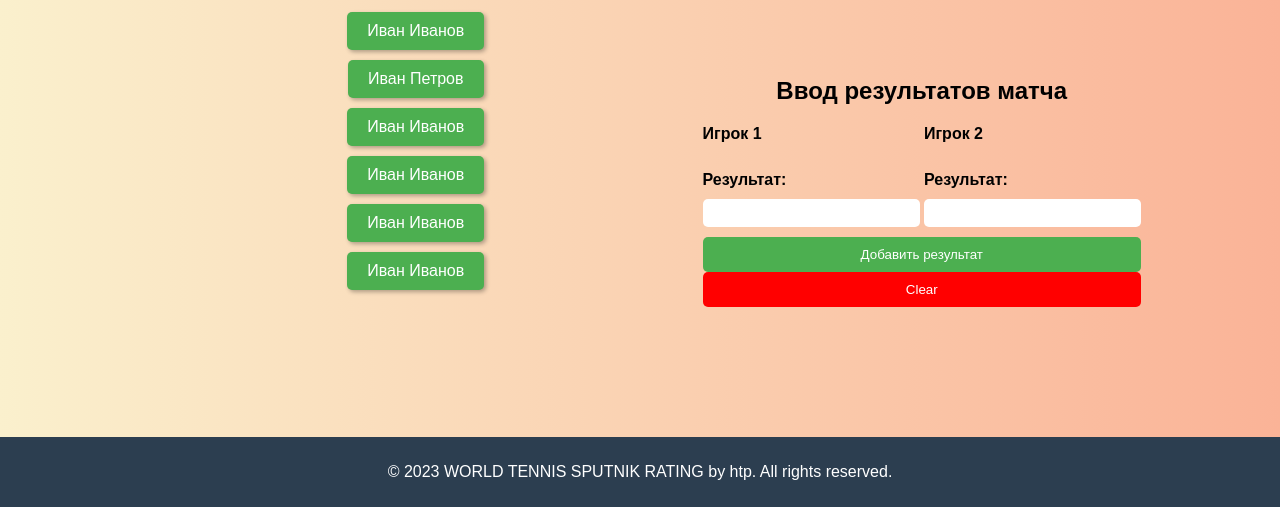
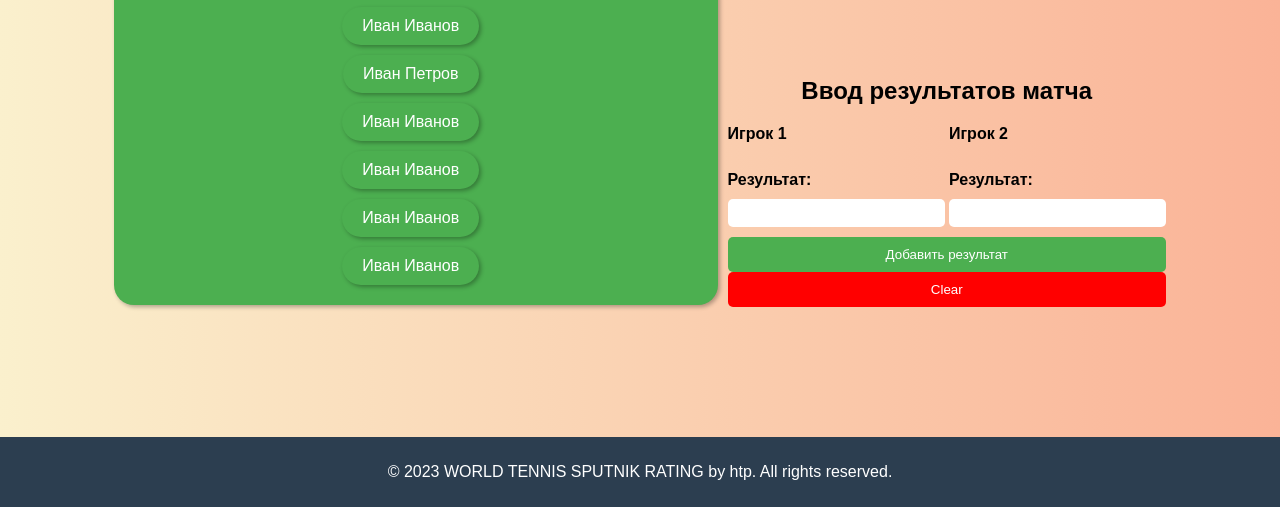
Before and after one commit to wabdavaloper/nprTennisService, a website: page frontend/index.html in a window 1280 px wide. Shown: the part 293-800 px from the top of the page. Drawn offline with Linux system fonts and the light colour scheme.

Commit message:
Update 1.css

```diff
--- a/frontend/1.css
+++ b/frontend/1.css
@@ -46,8 +46,21 @@ footer {
 
 .tab {
     display: flex;
-    flex-direction: column;
-    align-items: center;
+  flex-direction: column;
+  align-items: center;
+  justify-content: center;
+  margin-right: 10px;
+  margin-bottom: 10px;
+  background-color: #4CAF50;
+  border: none;
+  color: white;
+  padding: 10px 20px;
+  text-align: center;
+  text-decoration: none;
+  font-size: 16px;
+  border-radius: 20px;
+  box-shadow: 2px 2px 4px rgba(0,0,0,0.3);
+  transition: background-color 0.3s ease-in-out;
 }
 
 .tab button {
@@ -61,7 +74,7 @@ footer {
     text-decoration: none;
     display: inline-block;
     font-size: 16px;
-    border-radius: 5px;
+    border-radius: 20px;
     box-shadow: 2px 2px 4px rgba(0,0,0,0.3);
     transition: background-color 0.3s ease-in-out
 }
@@ -172,3 +185,13 @@ input[type="text"]:focus {
     font-weight: bold;
     margin-top: 20px;
 }
+
+  .player-btn {
+    background-color: #4CAF50;
+    color: white;
+    padding: 10px 20px;
+    border: none;
+    border-radius: 4px;
+    cursor: pointer;
+    margin: 5px;
+  }
```
